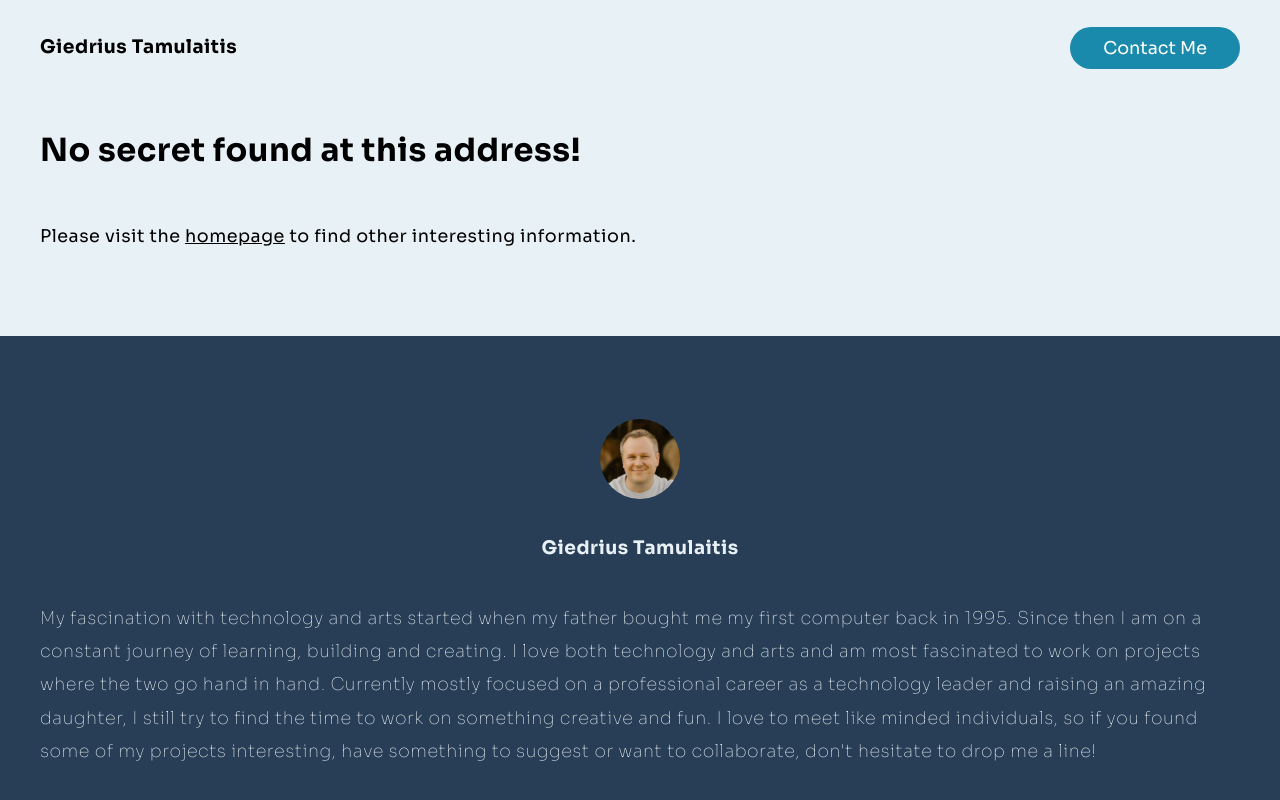
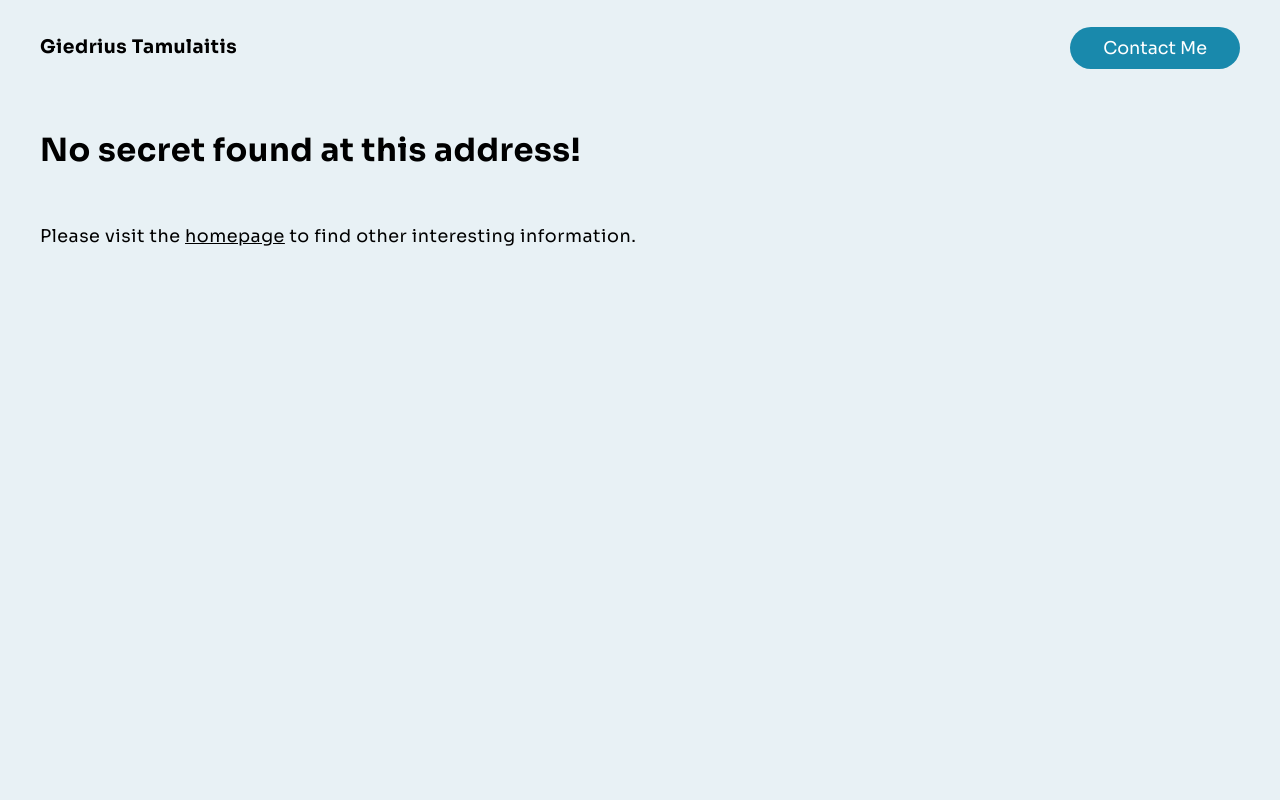
Before and after one commit to GiedriusT/tamulaitis-page, a React (Vite) app: page /secret/1 in a window 1280 px wide. Shown: the top 800 px of the page. Built offline with nearby package versions, Linux system fonts and the light colour scheme.

Commit message:
Fix ugly footer flicker issue on route change

```diff
--- /dev/null
+++ b/src/components/ArticleMarkdown/ArticleMarkdown.styles.ts
@@ -0,0 +1,5 @@
+import styled from 'styled-components';
+
+export const ArticleContainer = styled.div`
+  min-height: 100vh;
+`;
--- a/src/components/ArticleMarkdown/ArticleMarkdown.tsx
+++ b/src/components/ArticleMarkdown/ArticleMarkdown.tsx
@@ -3,9 +3,11 @@ import { ReactMarkdown, ReactMarkdownOptions } from 'react-markdown/lib/react-ma
 import rehypeRaw from 'rehype-raw';
 import remarkYoutubeVideo from './utils/remarkYoutubeVideo';
 import remarkSpotifyEmbed from './utils/remarkSpotifyEmbed';
+import * as S from './ArticleMarkdown.styles';
 
 const ArticleMarkdown: React.FC<ReactMarkdownOptions> = ({ children }) => {
   return (
+    <S.ArticleContainer>
       <ReactMarkdown
         remarkPlugins={[
           remarkYoutubeVideo,
@@ -18,6 +20,7 @@ const ArticleMarkdown: React.FC<ReactMarkdownOptions> = ({ children }) => {
       >
         {children}
       </ReactMarkdown>
+    </S.ArticleContainer>
   );
 };
 
```
Lines whose indentation alone changed are shown as unchanged.
